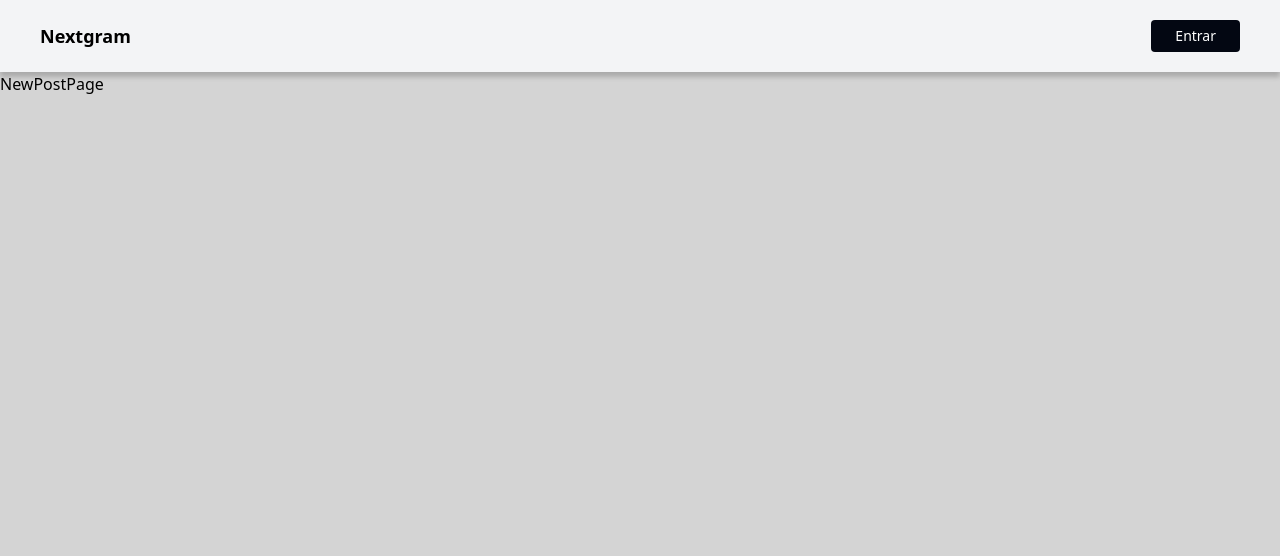
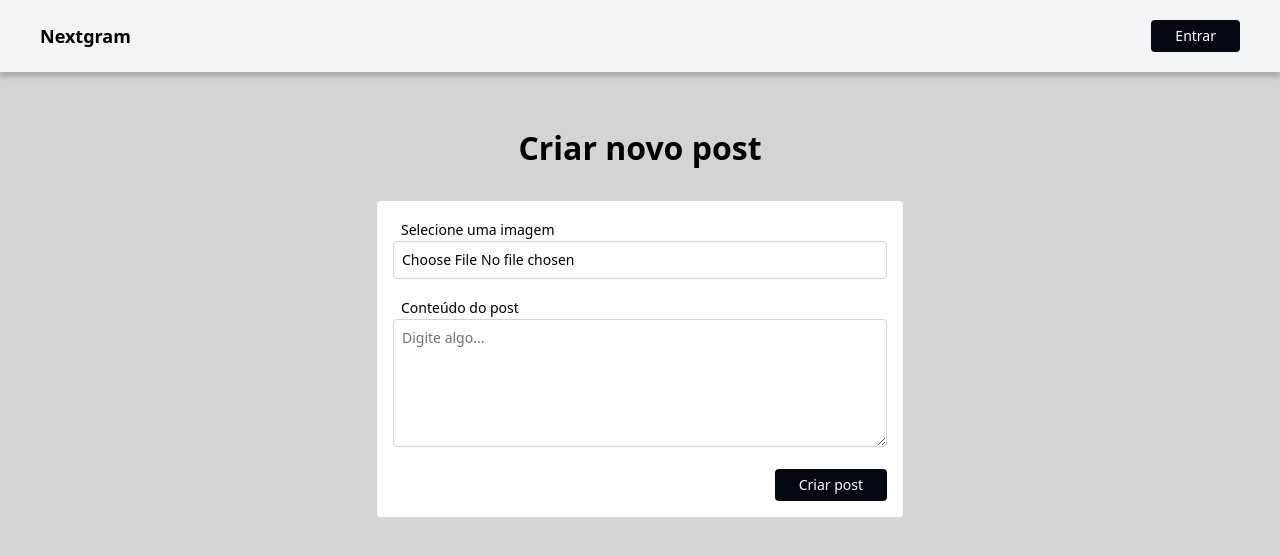
Before and after one commit to GuillhermeHenrique/nextgram, a Next.js app: page /post/new in a window 1280 px wide. Shown: the top 556 px of the page. Built offline with nearby package versions, Linux system fonts and the light colour scheme; no server answers; the database is empty; sample sign-in values are in the browser's storage.

Commit message:
Adição do server e client component da página de criação de post

```diff
--- a/src/action.ts
+++ b/src/action.ts
@@ -79,3 +79,42 @@ export async function updateUserProfile(
 
   return { message: "Perfil atualizado com sucesso!", type: "success" };
 }
+
+// Criar posts
+export async function createPost(
+  formState: FormState,
+  formData: FormData
+): Promise<FormState> {
+  const session = await auth();
+
+  if (!session) redirect("/");
+
+  const caption = formData.get("caption") as string;
+  const imageFile = formData.get("image") as File;
+
+  if (!caption || imageFile.size === 0) {
+    return { message: "Legenda e fotos são obrigatórios!", type: "error" };
+  }
+
+  const uploadDir = path.join(process.cwd(), "public", "uploads");
+  // Criar o repositório/pasta
+  await fs.mkdir(uploadDir, { recursive: true });
+  const filePath = path.join(uploadDir, imageFile.name);
+  const arrayBuffer = await imageFile.arrayBuffer();
+  // Criar o arquivo no diretório
+  await fs.writeFile(filePath, Buffer.from(arrayBuffer));
+
+  const imageUrl = `/uploads/${imageFile.name}`;
+
+  await prisma.post.create({
+    data: {
+      imageUrl,
+      caption,
+      userId: session.user.userId,
+    },
+  });
+
+  revalidatePath("/");
+
+  redirect("/");
+}
--- a/src/app/post/new/page.tsx
+++ b/src/app/post/new/page.tsx
@@ -1,5 +1,24 @@
-const NewPostPage = () => {
-  return <div>NewPostPage</div>;
+import { auth } from "auth";
+
+import { redirect } from "next/navigation";
+
+import CreatePostForm from "@/components/CreatePostForm";
+
+const NewPostPage = async () => {
+  const session = await auth();
+
+  if (!session) return redirect("/");
+
+  return (
+    <div className="w-[35rem] mx-auto p-4 my-10">
+      <h1 className="text-[2rem] leading-10 font-semibold text-center">
+        Criar novo post
+      </h1>
+      <div className="bg-white border border-zinc-300 p-4 rounded mt-8">
+        <CreatePostForm />
+      </div>
+    </div>
+  );
 };
 
 export default NewPostPage;
--- /dev/null
+++ b/src/components/CreatePostForm.tsx
@@ -0,0 +1,43 @@
+"use client";
+
+import { createPost } from "@/action";
+
+import { useActionState } from "react";
+
+// Components
+import FlashMessage from "./FlashMessage";
+import ImagePreview from "./ImagePreview";
+import Label from "./Label";
+import Button from "./Button";
+
+const CreatePostForm = () => {
+  const [formState, formAction] = useActionState(createPost, {
+    message: "",
+    type: "success",
+  });
+
+  return (
+    <div>
+      {formState.message && (
+        <FlashMessage message={formState.message} type={formState.type} />
+      )}
+      <form className="flex flex-col gap-4" action={formAction}>
+        <ImagePreview />
+        <div>
+          <Label htmlFor="caption" text="Conteúdo do post" />
+          <textarea
+            id="caption"
+            name="caption"
+            placeholder="Digite algo..."
+            className="h-32 p-2 bg-white border border-zinc-300 rounded w-full text-sm placeholder:text-zinc-500 focus:ring-0 focus:outline-none"
+          ></textarea>
+        </div>
+        <div className="flex justify-end">
+          <Button type="submit" text="Criar post" />
+        </div>
+      </form>
+    </div>
+  );
+};
+
+export default CreatePostForm;
```
Also changed, not shown: 1 other file (tests, documents, lock files or other folders).
